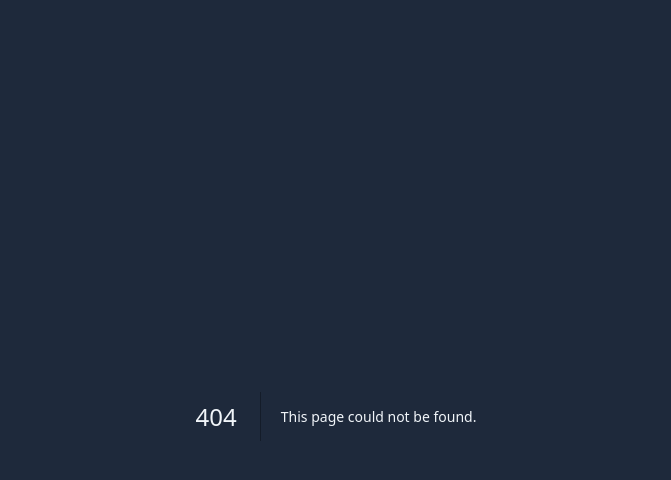
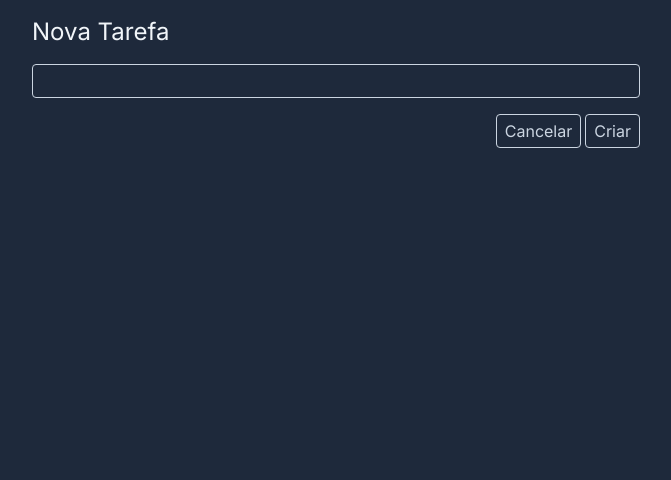
Before and after one commit to Bsalvo/next-todo-list, a Next.js app: page /todos/new in a window 1280 px wide. Before the commit this address had no page. Shown: the top 480 px of the page, without its empty margins (304-975 px from the left). Built offline with nearby package versions, Linux system fonts and the light colour scheme.

Commit message:
Página de adição de nova tarefa

```diff
--- /dev/null
+++ b/src/app/todos/new/page.tsx
@@ -0,0 +1,18 @@
+import { Metadata } from "next";
+import { FormCreateTodo } from "@/components/todo/FormCreateTodo";
+
+export const metadata: Metadata = {
+    title: 'Nova Tarefa',
+}
+
+export default function New() {
+
+    return (
+        <>
+            <header className="flex justify-between items-center mb-4">
+                <h1 className="text-2xl">Nova Tarefa</h1>
+            </header>
+            <FormCreateTodo />
+        </>
+    )
+}
```
